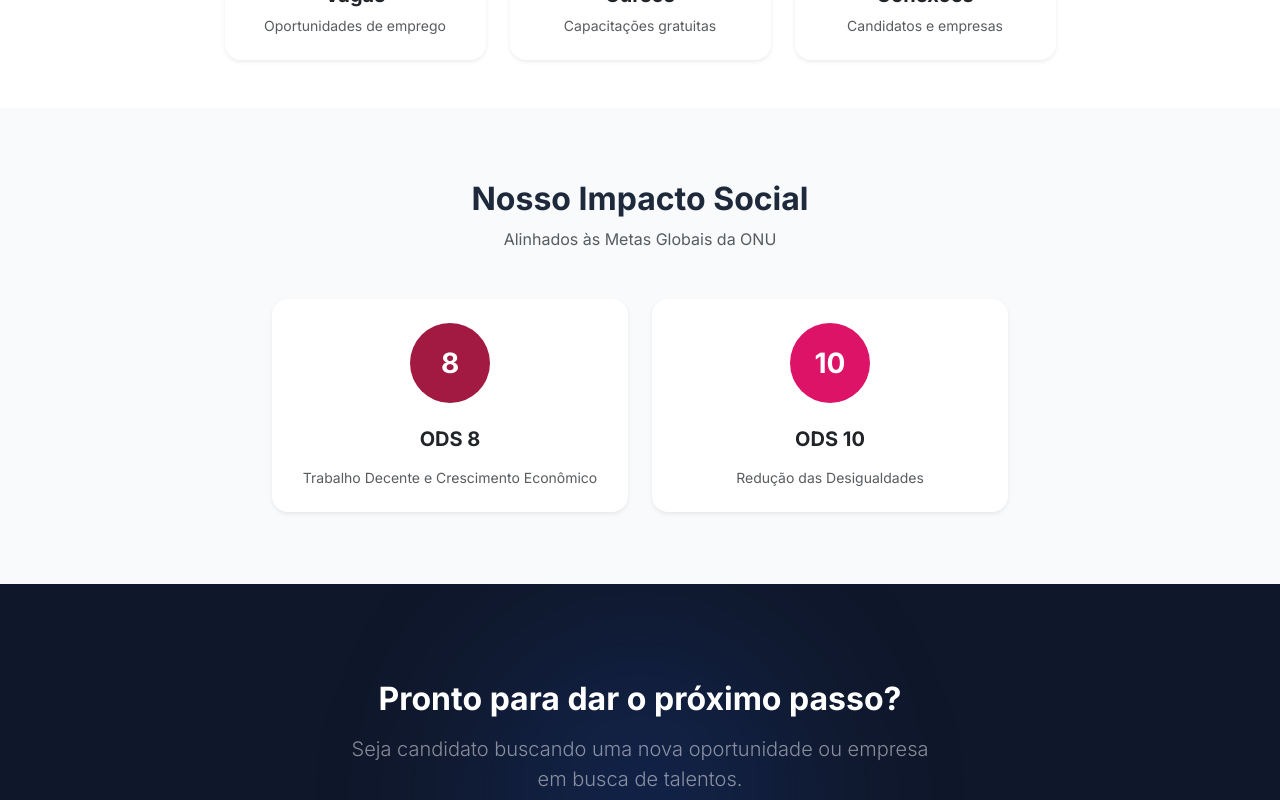
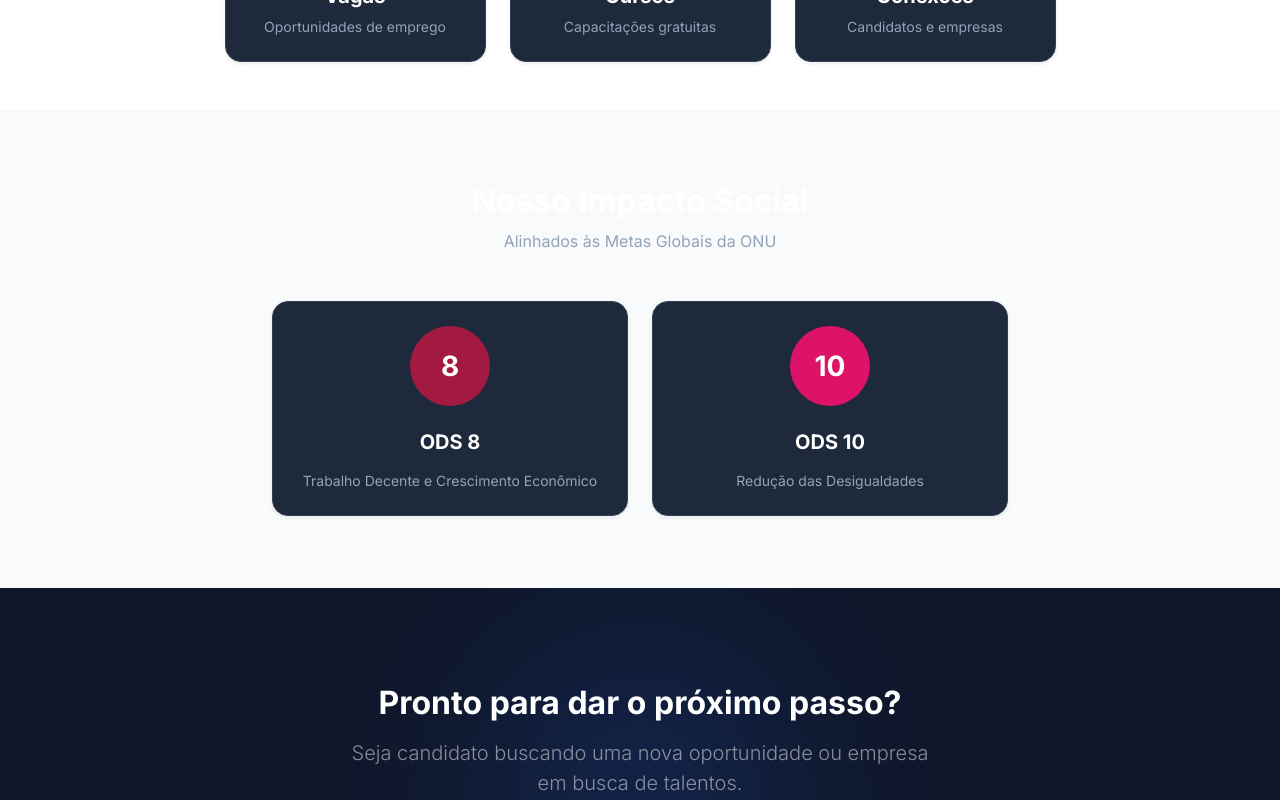
Before and after one commit to LUIZLPM31/conecta-oportunidades, a React (Vite) app in the folder frontend/: page / in a window 1280 px wide. Shown: the part 889-1689 px from the top of the page. Built offline with nearby package versions, Linux system fonts and the light colour scheme.

Commit message:
MELHORIS

```diff
--- a/frontend/src/index.css
+++ b/frontend/src/index.css
@@ -5,8 +5,8 @@
 @import url('https://fonts.googleapis.com/css2?family=Inter:wght@300;400;500;600;700;800&display=swap');
 
 :root {
-  --primary: #2563eb;
-  --primary-dark: #1d4ed8;
+  --primary: #38BDF8;
+  --primary-dark: #0284C7;
   --secondary: #10b981;
   --accent: #f59e0b;
   --dark: #0f172a;
@@ -23,8 +23,16 @@
 
 body {
   font-family: 'Inter', sans-serif;
-  background-color: #f8fafc;
-  color: #1e293b;
+  background-color: var(--dark);
+  color: #f8fafc;
+}
+
+h1, h2, h3, h4, h5, h6 {
+  color: #ffffff !important;
+}
+
+.text-muted {
+  color: var(--text-muted) !important;
 }
 
 /* === Navbar override === */
@@ -36,15 +44,18 @@ body {
 
 /* === Cards === */
 .card {
-  border: none;
+  border: 1px solid var(--border) !important;
+  background-color: var(--dark-card) !important;
+  color: #f8fafc;
   border-radius: 12px;
-  box-shadow: 0 2px 12px rgba(0,0,0,0.06);
-  transition: transform 0.2s ease, box-shadow 0.2s ease;
+  box-shadow: 0 4px 20px rgba(0,0,0,0.3);
+  transition: transform 0.2s ease, box-shadow 0.2s ease, border-color 0.2s;
 }
 
 .card:hover {
   transform: translateY(-3px);
-  box-shadow: 0 8px 24px rgba(0,0,0,0.1);
+  box-shadow: 0 8px 30px rgba(0,0,0,0.5);
+  border-color: var(--primary) !important;
 }
 
 /* === Badges === */
@@ -105,9 +116,17 @@ body {
 }
 
 /* === Tabelas === */
+.table {
+  color: #f8fafc !important;
+}
 .table-hover tbody tr:hover {
-  background-color: #f1f5f9;
+  background-color: rgba(255,255,255,0.05) !important;
   cursor: pointer;
+}
+.table-light, .table-light th {
+  background-color: var(--dark-card) !important;
+  color: #f8fafc !important;
+  border-bottom: 1px solid var(--border);
 }
 
 /* === Animações === */
--- a/frontend/src/pages/Registro/Registro.jsx
+++ b/frontend/src/pages/Registro/Registro.jsx
@@ -88,7 +88,7 @@ export default function Registro() {
                     <label className="form-label fw-semibold">Telefone</label>
                     <input
                       type="tel" id="reg-telefone" name="telefone"
-                      className="form-control" placeholder="(11) 99999-0000"
+                      className="form-control" placeholder="(51) 99999-0000"
                       value={form.telefone} onChange={handleChange}
                     />
                   </div>
@@ -97,7 +97,7 @@ export default function Registro() {
                     <label className="form-label fw-semibold">Cidade</label>
                     <input
                       type="text" id="reg-cidade" name="cidade"
-                      className="form-control" placeholder="São Paulo"
+                      className="form-control" placeholder="Porto Alegre"
                       value={form.cidade} onChange={handleChange}
                     />
                   </div>
```
Also changed, not shown: frontend/public/favicon.svg (added).
